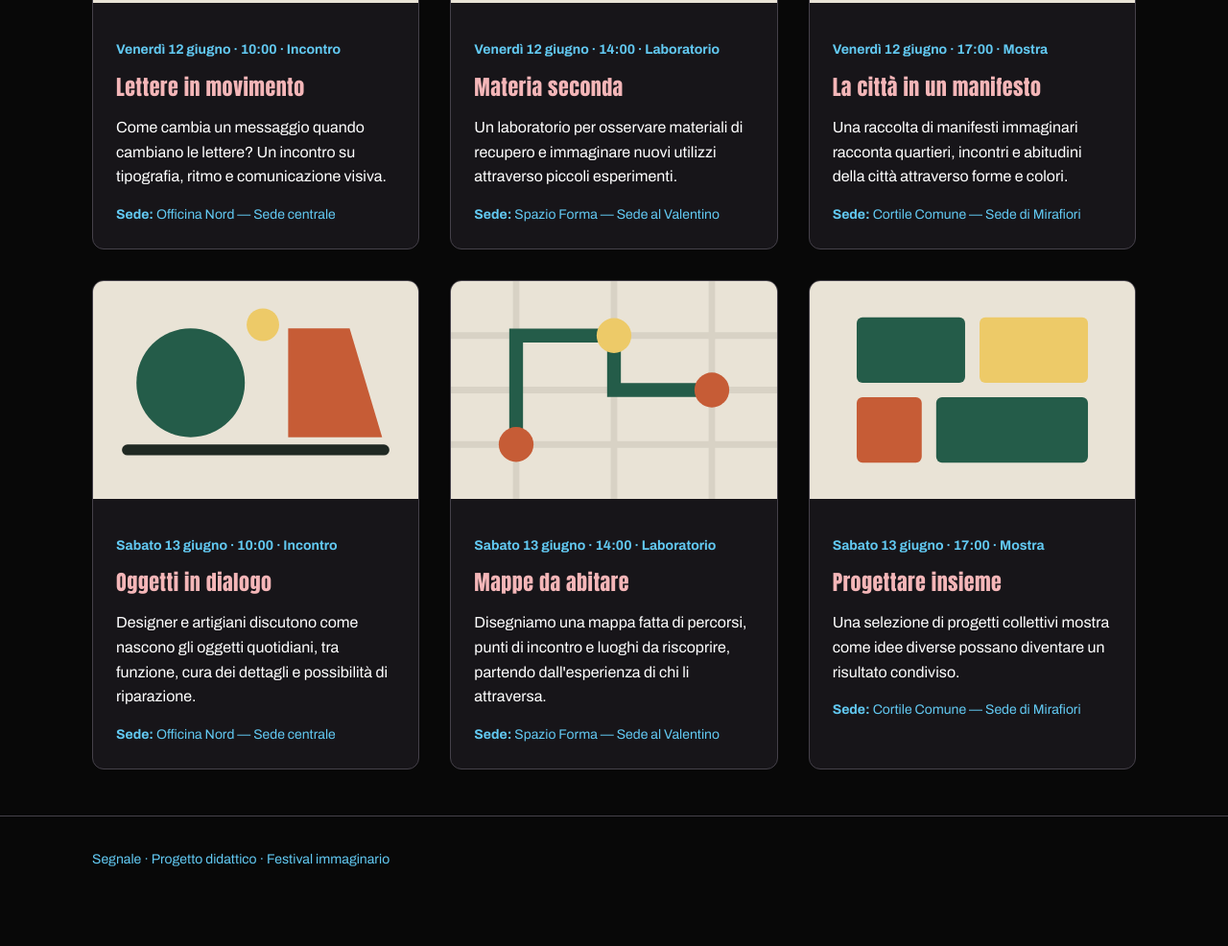
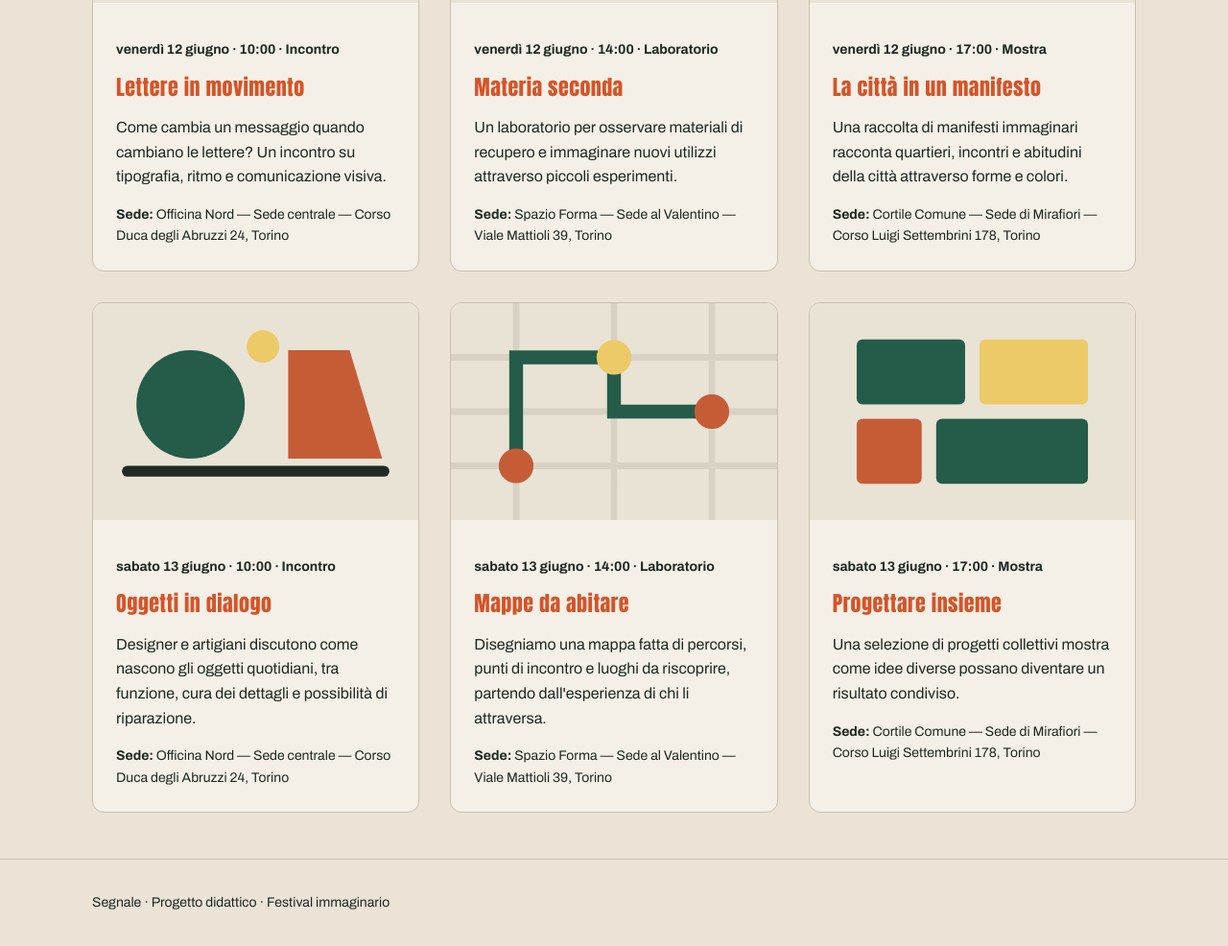
Before and after one commit to andronicesculdelia-star/festival_segnale, a plain HTML site: page programma.html in a window 1280 px wide. Shown: the part 765-1751 px from the top of the page at 96% size. Before the commit the page ends 1707 px from the top, so only its background shows below. Drawn offline with Linux system fonts and the light colour scheme.

Commit message:
Add files via upload

```diff
--- /dev/null
+++ b/dati/eventi.json
@@ -0,0 +1,68 @@
+[
+  {
+    "id": 1,
+    "titolo": "Lettere in movimento",
+    "data": "2026-06-12",
+    "orario": "10:00",
+    "categoria": "Incontro",
+    "descrizione": "Come cambia un messaggio quando cambiano le lettere? Un incontro su tipografia, ritmo e comunicazione visiva.",
+    "immagine": "assets/lettere-in-movimento.svg",
+    "immagine_alt": "Lettere geometriche disposte su una griglia",
+    "sede_id": 1
+  },
+  {
+    "id": 2,
+    "titolo": "Materia seconda",
+    "data": "2026-06-12",
+    "orario": "14:00",
+    "categoria": "Laboratorio",
+    "descrizione": "Un laboratorio per osservare materiali di recupero e immaginare nuovi utilizzi attraverso piccoli esperimenti.",
+    "immagine": "assets/materia-seconda.svg",
+    "immagine_alt": "Forme sovrapposte che richiamano campioni di materiali",
+    "sede_id": 2
+  },
+  {
+    "id": 3,
+    "titolo": "La città in un manifesto",
+    "data": "2026-06-12",
+    "orario": "17:00",
+    "categoria": "Mostra",
+    "descrizione": "Una raccolta di manifesti immaginari racconta quartieri, incontri e abitudini della città attraverso forme e colori.",
+    "immagine": "assets/citta-manifesto.svg",
+    "immagine_alt": "Rettangoli colorati compongono una città astratta.",
+    "sede_id": 3
+  },
+  {
+    "id": 4,
+    "titolo": "Oggetti in dialogo",
+    "data": "2026-06-13",
+    "orario": "10:00",
+    "categoria": "Incontro",
+    "descrizione": "Designer e artigiani discutono come nascono gli oggetti quotidiani, tra funzione, cura dei dettagli e possibilità di riparazione.",
+    "immagine": "assets/oggetti-dialogo.svg",
+    "immagine_alt": "Due forme geometriche si fronteggiano sopra una linea comune.",
+    "sede_id": 1
+  },
+  {
+    "id": 5,
+    "titolo": "Mappe da abitare",
+    "data": "2026-06-13",
+    "orario": "14:00",
+    "categoria": "Laboratorio",
+    "descrizione": "Disegniamo una mappa fatta di percorsi, punti di incontro e luoghi da riscoprire, partendo dall'esperienza di chi li attraversa.",
+    "immagine": "assets/mappe-abitare.svg",
+    "immagine_alt": "Un percorso collega tre punti su una mappa geometrica.",
+    "sede_id": 2
+  },
+  {
+    "id": 6,
+    "titolo": "Progettare insieme",
+    "data": "2026-06-13",
+    "orario": "17:00",
+    "categoria": "Mostra",
+    "descrizione": "Una selezione di progetti collettivi mostra come idee diverse possano diventare un risultato condiviso.",
+    "immagine": "assets/progettare-insieme.svg",
+    "immagine_alt": "Moduli di colori diversi si incastrano in una composizione comune.",
+    "sede_id": 3
+  }
+]
--- /dev/null
+++ b/dati/sedi.json
@@ -0,0 +1,17 @@
+[
+  {
+    "id": 1,
+    "nome": "Officina Nord — Sede centrale",
+    "indirizzo": "Corso Duca degli Abruzzi 24, Torino"
+  },
+  {
+    "id": 2,
+    "nome": "Spazio Forma — Sede al Valentino",
+    "indirizzo": "Viale Mattioli 39, Torino"
+  },
+  {
+    "id": 3,
+    "nome": "Cortile Comune — Sede di Mirafiori",
+    "indirizzo": "Corso Luigi Settembrini 178, Torino"
+  }
+]
--- a/programma.html
+++ b/programma.html
@@ -4,14 +4,16 @@
   <meta charset="utf-8">
   <meta name="viewport" content="width=device-width, initial-scale=1">
   <title>Programma — Segnale</title>
+
   <link rel="preconnect" href="https://fonts.googleapis.com">
-<link rel="preconnect" href="https://fonts.gstatic.com" crossorigin>
-<link href="https://fonts.googleapis.com/css2?family=Anton&family=Archivo:wght@400;500;600;700&display=swap" rel="stylesheet">
+  <link rel="preconnect" href="https://fonts.gstatic.com" crossorigin>
+  <link href="https://fonts.googleapis.com/css2?family=Anton&family=Archivo:wght@400;500;600;700&display=swap" rel="stylesheet">
 
   <link rel="stylesheet" href="style.css">
 </head>
 <body>
   <a class="skip-link" href="#contenuto">Vai al contenuto</a>
+
   <header class="site-header">
     <div class="container">
       <a class="brand" href="index.html">Segnale<span>Festival di design</span></a>
@@ -33,65 +35,19 @@
 
     <section class="content-section">
       <h2 id="titolo-eventi">Gli appuntamenti</h2>
-      <div class="event-grid">
-        <article class="event-card">
-          <img src="assets/lettere-in-movimento.svg" alt="Lettere geometriche disposte su una griglia" width="900" height="600">
-          <div class="event-body">
-            <p class="event-meta">Venerdì 12 giugno · 10:00 · Incontro</p>
-            <h3>Lettere in movimento</h3>
-            <p>Come cambia un messaggio quando cambiano le lettere? Un incontro su tipografia, ritmo e comunicazione visiva.</p>
-            <p class="event-place"><strong>Sede:</strong> Officina Nord — Sede centrale</p>
-          </div>
-        </article>
-        <article class="event-card">
-          <img src="assets/materia-seconda.svg" alt="Forme sovrapposte che richiamano campioni di materiali" width="900" height="600">
-          <div class="event-body">
-            <p class="event-meta">Venerdì 12 giugno · 14:00 · Laboratorio</p>
-            <h3>Materia seconda</h3>
-            <p>Un laboratorio per osservare materiali di recupero e immaginare nuovi utilizzi attraverso piccoli esperimenti.</p>
-            <p class="event-place"><strong>Sede:</strong> Spazio Forma — Sede al Valentino</p>
-          </div>
-        </article>
-        <article class="event-card">
-          <img src="assets/citta-manifesto.svg" alt="Rettangoli colorati compongono una città astratta." width="900" height="600">
-          <div class="event-body">
-            <p class="event-meta">Venerdì 12 giugno · 17:00 · Mostra</p>
-            <h3>La città in un manifesto</h3>
-            <p>Una raccolta di manifesti immaginari racconta quartieri, incontri e abitudini della città attraverso forme e colori.</p>
-            <p class="event-place"><strong>Sede:</strong> Cortile Comune — Sede di Mirafiori</p>
-          </div>
-        </article>
-        <article class="event-card">
-          <img src="assets/oggetti-dialogo.svg" alt="Due forme geometriche si fronteggiano sopra una linea comune." width="900" height="600">
-          <div class="event-body">
-            <p class="event-meta">Sabato 13 giugno · 10:00 · Incontro</p>
-            <h3>Oggetti in dialogo</h3>
-            <p>Designer e artigiani discutono come nascono gli oggetti quotidiani, tra funzione, cura dei dettagli e possibilità di riparazione.</p>
-            <p class="event-place"><strong>Sede:</strong> Officina Nord — Sede centrale</p>
-          </div>
-        </article>
-        <article class="event-card">
-          <img src="assets/mappe-abitare.svg" alt="Un percorso collega tre punti su una mappa geometrica." width="900" height="600">
-          <div class="event-body">
-            <p class="event-meta">Sabato 13 giugno · 14:00 · Laboratorio</p>
-            <h3>Mappe da abitare</h3>
-            <p>Disegniamo una mappa fatta di percorsi, punti di incontro e luoghi da riscoprire, partendo dall'esperienza di chi li attraversa.</p>
-            <p class="event-place"><strong>Sede:</strong> Spazio Forma — Sede al Valentino</p>
-          </div>
-        </article>
-        <article class="event-card">
-          <img src="assets/progettare-insieme.svg" alt="Moduli di colori diversi si incastrano in una composizione comune." width="900" height="600">
-          <div class="event-body">
-            <p class="event-meta">Sabato 13 giugno · 17:00 · Mostra</p>
-            <h3>Progettare insieme</h3>
-            <p>Una selezione di progetti collettivi mostra come idee diverse possano diventare un risultato condiviso.</p>
-            <p class="event-place"><strong>Sede:</strong> Cortile Comune — Sede di Mirafiori</p>
-          </div>
-        </article>
+
+      <div class="event-grid" id="event-grid" aria-live="polite">
+        <p>Caricamento del programma…</p>
       </div>
     </section>
   </main>
 
-  <footer class="site-footer"><div class="container"><p>Segnale · Progetto didattico · Festival immaginario</p></div></footer>
+  <footer class="site-footer">
+    <div class="container">
+      <p>Segnale · Progetto didattico · Festival immaginario</p>
+    </div>
+  </footer>
+
+  <script src="programma.js"></script>
 </body>
 </html>
--- /dev/null
+++ b/programma.js
@@ -0,0 +1,108 @@
+const contenitoreEventi = document.querySelector("#event-grid");
+
+function creaElemento(tag, testo, classe) {
+  const elemento = document.createElement(tag);
+  elemento.textContent = testo;
+
+  if (classe) {
+    elemento.className = classe;
+  }
+
+  return elemento;
+}
+
+function formattaData(data) {
+  const [anno, mese, giorno] = data.split("-").map(Number);
+  const dataLocale = new Date(anno, mese - 1, giorno);
+
+  return new Intl.DateTimeFormat("it-IT", {
+    weekday: "long",
+    day: "numeric",
+    month: "long"
+  }).format(dataLocale);
+}
+
+function creaScheda(evento, sedi) {
+  const sede = sedi.find((elemento) => elemento.id === evento.sede_id);
+
+  const scheda = document.createElement("article");
+  scheda.className = "event-card";
+
+  const immagine = document.createElement("img");
+  immagine.src = evento.immagine;
+  immagine.alt = evento.immagine_alt;
+  immagine.width = 900;
+  immagine.height = 600;
+  scheda.appendChild(immagine);
+
+  const corpo = document.createElement("div");
+  corpo.className = "event-body";
+
+  corpo.appendChild(
+    creaElemento(
+      "p",
+      `${formattaData(evento.data)} · ${evento.orario} · ${evento.categoria}`,
+      "event-meta"
+    )
+  );
+
+  corpo.appendChild(creaElemento("h3", evento.titolo));
+  corpo.appendChild(creaElemento("p", evento.descrizione));
+
+  const luogo = document.createElement("p");
+  luogo.className = "event-place";
+
+  const etichetta = document.createElement("strong");
+  etichetta.textContent = "Sede: ";
+  luogo.appendChild(etichetta);
+
+  luogo.appendChild(
+    document.createTextNode(
+      sede ? `${sede.nome} — ${sede.indirizzo}` : "Sede da definire"
+    )
+  );
+
+  corpo.appendChild(luogo);
+  scheda.appendChild(corpo);
+
+  return scheda;
+}
+
+async function caricaProgramma() {
+  try {
+    const [rispostaEventi, rispostaSedi] = await Promise.all([
+      fetch("dati/eventi.json"),
+      fetch("dati/sedi.json")
+    ]);
+
+    if (!rispostaEventi.ok || !rispostaSedi.ok) {
+      throw new Error("Uno o più file JSON non sono stati trovati.");
+    }
+
+    const [eventi, sedi] = await Promise.all([
+      rispostaEventi.json(),
+      rispostaSedi.json()
+    ]);
+
+    if (!Array.isArray(eventi) || !Array.isArray(sedi)) {
+      throw new Error("I file JSON non contengono elenchi validi.");
+    }
+
+    if (eventi.length === 0) {
+      contenitoreEventi.textContent = "Al momento non ci sono eventi in programma.";
+      return;
+    }
+
+    contenitoreEventi.replaceChildren();
+
+    eventi.forEach((evento) => {
+      contenitoreEventi.appendChild(creaScheda(evento, sedi));
+    });
+  } catch (errore) {
+    contenitoreEventi.textContent =
+      "Non è stato possibile caricare il programma. Controlla che i file JSON siano presenti e validi.";
+    console.error("Errore nel caricamento del programma:", errore);
+  }
+}
+
+caricaProgramma();
--- a/style.css
+++ b/style.css
@@ -462,3 +462,110 @@ nav a {
     gap: 0;
   }
 }
+/* Nuova palette */
+:root {
+  --colore-sfondo: #EAE3D6;
+  --colore-testo: #1E2924;
+  --colore-primario: #D55428;
+  --colore-primario-scuro: #aa3e1d;
+  --colore-rosa: #F5C855;
+  --colore-azzurro: #D55428;
+  --colore-bordo: #c9bfae;
+}
+
+body {
+  background: #EAE3D6;
+  color: #1E2924;
+}
+
+.site-header {
+  background: #EAE3D6;
+  border-bottom-color: #D55428;
+}
+
+.brand,
+h1,
+h2,
+h3 {
+  color: #D55428;
+}
+
+.brand span,
+.eyebrow,
+.event-meta,
+.event-place,
+.site-footer {
+  color: #1E2924;
+}
+
+nav a {
+  color: #1E2924;
+}
+
+nav a:hover,
+a:hover {
+  color: #D55428;
+}
+
+a {
+  color: #D55428;
+}
+
+.button-link,
+button {
+  border-color: #D55428;
+  background: #D55428;
+  color: #ffffff;
+}
+
+.button-link:hover,
+button:hover {
+  border-color: #aa3e1d;
+  background: #aa3e1d;
+  color: #ffffff;
+}
+
+.event-card,
+.venue-slide,
+.venue-address,
+.map-container {
+  border-color: #c9bfae;
+  background: #f5f0e7;
+  color: #1E2924;
+}
+
+.site-footer {
+  border-top-color: #c9bfae;
+}
+
+.skip-link {
+  background: #F5C855;
+  color: #1E2924;
+}
+
+.gallery-count {
+  color: #1E2924;
+}
+.weather-box {
+  margin: 1.5rem 0 2rem;
+  padding: 1rem 1.25rem;
+  border: 2px solid var(--colore-primario);
+  border-radius: 0.75rem;
+  background: #F5C855;
+  color: #1E2924;
+}
+
+.weather-box h2,
+.weather-box p {
+  color: #1E2924;
+}
+
+.weather-box h2 {
+  margin-top: 0;
+}
+
+.weather-note,
+.weather-credit {
+  margin-bottom: 0;
+  font-size: 0.9rem;
+}
```
Also changed, not shown: info.html (+20 -0 lines), meteo.js (added, +39 -0 lines), 5 other files.
